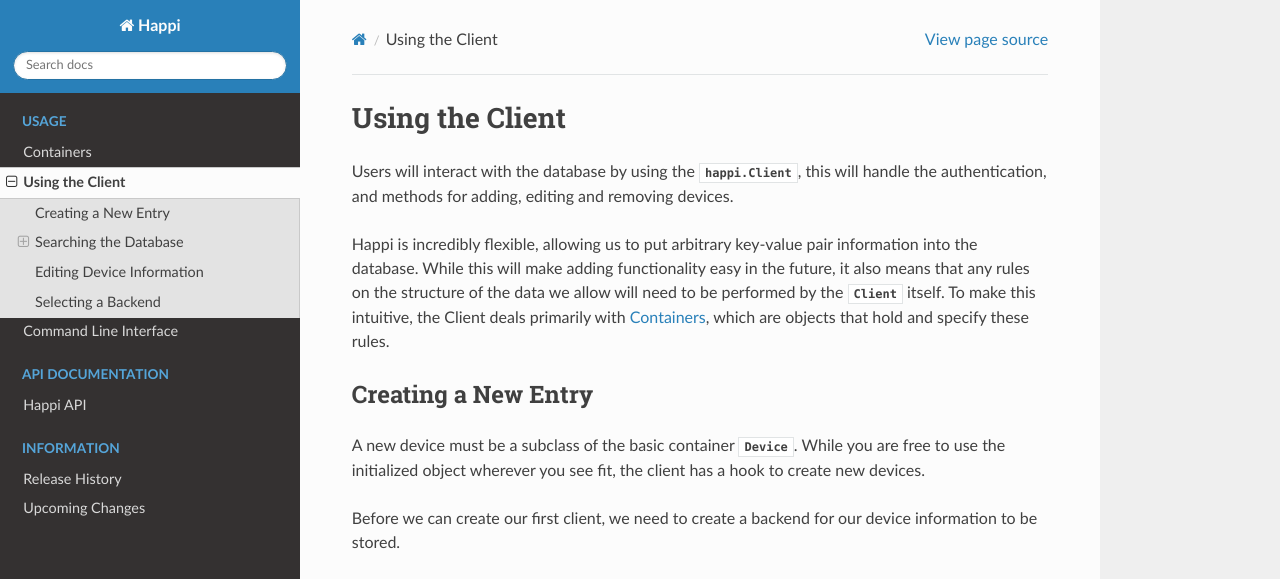
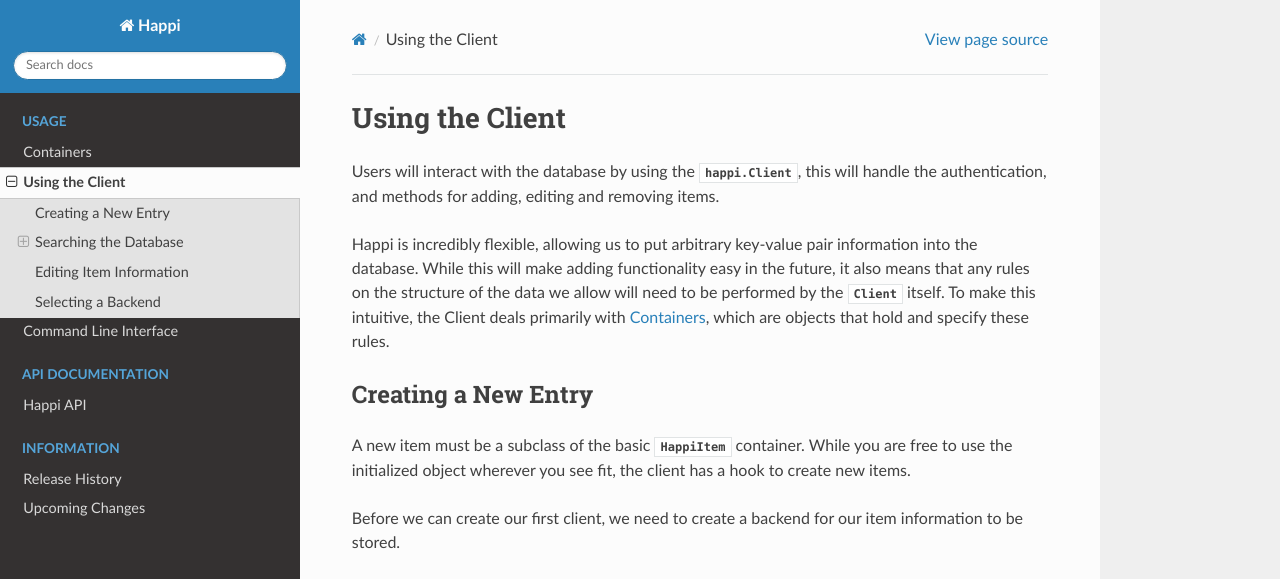
Before and after one commit to pcdshub/happi, a Sphinx documentation site: the page built from docs/source/client.rst, in a window 1280 px wide and 1400 px high. Shown: the top 579 px of the window. Built offline with Sphinx 7.4.7 and the Read the Docs theme 2.0.0, drawn with Linux system fonts in a browser that asks for light colours; some of the changed text lies outside the part shown; grey boxes are pictures that could not be loaded.

Commit message:
DOC: improve documentation post-deprecation

```diff
--- a/docs/source/client.rst
+++ b/docs/source/client.rst
@@ -4,7 +4,7 @@
 ****************
 Users will interact with the database by using the :class:`happi.Client`, this
 will handle the authentication, and methods for adding, editing and removing
-devices.
+items.
 
 Happi is incredibly flexible, allowing us to put arbitrary key-value pair
 information into the database. While this will make adding functionality easy in
@@ -17,12 +17,17 @@
 
 Creating a New Entry
 ^^^^^^^^^^^^^^^^^^^^
-A new device must be a subclass of the basic container :class:`.Device`.
+A new item must be a subclass of the basic :class:`.HappiItem` container.
 While you are free to use the initialized object wherever you see fit, the client
-has a hook to create new devices.
+has a hook to create new items.
 
-Before we can create our first client, we need to create a backend for our device
+Before we can create our first client, we need to create a backend for our item
 information to be stored.
+
+.. ipython:: python
+   :suppress:
+
+   rm -f doc_test.json
 
 .. ipython:: python
 
@@ -36,47 +41,78 @@
 
 .. ipython:: python
 
-    from happi import Client, Device
+    from happi import Client, HappiItem
 
     client = Client(path='doc_test.json')
 
-    device = client.create_device("Device", name='my_device',prefix='PV:BASE', beamline='XRT', z=345.5, location_group="Loc1", functional_group="Func1", device_class='types.SimpleNamespace', args=[])
+    item = client.create_item("HappiItem", name='my_device',prefix='PV:BASE', beamline='XRT', z=345.5, location_group="Loc1", functional_group="Func1", device_class='types.SimpleNamespace', args=[])
 
-    device.save()
+    item.save()
 
-Alternatively, you can create the device separately and add the device
-explicitly using :meth:`.Device.save`
+Alternatively, you can create the item separately and add it explicitly using
+:meth:`.HappiItem.save`
 
 .. ipython:: python
 
-    device = Device(name='my_device2',prefix='PV:BASE2', beamline='MFX', z=355.5, location_group="Loc2", functional_group="Func2")
+    item = HappiItem(name='my_device2',prefix='PV:BASE2', beamline='MFX', z=355.5, location_group="Loc2", functional_group="Func2")
 
-    client.add_device(device)
+    client.add_item(item)
 
 The main advantage of the first method is that all of the container classes are
-already stored in the :attr:`.Client.device_types` dictionary so they can be
-easily accessed with a string. Keep in mind, that either way, all of the
-mandatory information needs to be given to the device before it can be loaded
-into the database.
+already managed by th eclient so they can be easily accessed with a string.
+Keep in mind, that either way, all of the mandatory information needs to be
+given to the item before it can be loaded into the database.
 
 Searching the Database
 ^^^^^^^^^^^^^^^^^^^^^^
-There are two ways to load information from the database
-:meth:`.Client.find_device` and :meth:`.Client.search`. The former should only
-be used to load one device at at a time. Both accept criteria in the from of
-keyword-value pairs to find the device or device/s you desire. Here are some
-example searches to demonstrate the power of the Happi Client.
+There are several ways to load information from the database
+:meth:`.Client.find_item`, :meth:`.Client.search`, and dictionary-like access.
 
-First, lets look for all the devices of type generic ``Device``:
+:meth:`.Client.find_item` is intended to only load one item at at a time. Both
+accept criteria in the from of keyword-value pairs to find the item or items
+you desire.
+
+You can quickly query the client by item name and get a ``SearchResult`` that
+can be used to introspect metadata or even instantiate the corresponding item
+instance.
 
 .. ipython:: python
 
-    results = client.search(type='Device')
+    result = client["my_device"]
+
+The client acts as a Python mapping, so you may inspect it as you would a
+dictionary. For example:
+
+.. ipython:: python
+
+    # All of the item names:
+    list(client.keys())
+    # All of the database entries as SearchResults:
+    list(client.values())
+    # Pairs of (name, SearchResult):
+    list(client.items())
 
 
-This returns a list of zero or more :class:`SearchResult` instances, which can
-be used to introspect metadata or even instantiate the corresponding device
-instance.
+You could, for example, grab the first key by name and access it using
+``__getitem__``:
+
+.. ipython:: python
+
+    key_0 = list(client)[0]
+    key_0
+    client[key_0]
+
+Or see how many entries are in the database:
+
+.. ipython:: python
+
+    len(client)
+
+Here's a search that gets all the items of type generic ``HappiItem``:
+
+.. ipython:: python
+
+    results = client.search(type="HappiItem")
 
 
 Working with the SearchResult
@@ -130,7 +166,7 @@
 
 .. ipython:: python
 
-    client.search(type='Device', beamline='MFX')
+    client.search(type='HappiItem', beamline='MFX')
 
 
 Searching a range
@@ -141,9 +177,9 @@
 
 .. ipython:: python
 
-    client.search_range('z', start=314.4, end=348.6, type='Device')
+    client.search_range('z', start=314.4, end=348.6, type='HappiItem')
 
-This would return all devices between Z=314.4 and Z=348.6.
+This would return all items between Z=314.4 and Z=348.6.
 
 Any numeric key can be filtered in the same way, replacing ``'z'`` with the
 key name.
@@ -158,18 +194,18 @@
     client.search_regex(name='my_device[2345]')
 
 
-Editing Device Information
-^^^^^^^^^^^^^^^^^^^^^^^^^^
-The workflow for editing a device looks very similar to the code within
-:ref:`entry_code`, but instead of instantiating the device you use either
-:meth:`.Client.find_device` or :meth:`.Client.search` to grab an existing device from
-the data prefix. When the device is retrieved this way the class method
-:meth:`.Device.save` is overwritten, simply call this when you are done editing
-the Device information.
+Editing Item Information
+^^^^^^^^^^^^^^^^^^^^^^^^
+The workflow for editing an item looks very similar to the code within
+:ref:`entry_code`, but instead of instantiating the item you use either
+:meth:`.Client.find_item` or :meth:`.Client.search` to grab an existing item from
+the data prefix. When the item is retrieved this way the class method
+:meth:`.HappiItem.save` is overwritten, simply call this when you are done
+editing.
 
 .. ipython:: python
 
-    my_motor = client.find_device(prefix='PV:BASE')
+    my_motor = client.find_item(prefix='PV:BASE')
 
     my_motor.z = 425.4
 
@@ -177,22 +213,22 @@
 
 .. note::
 
-    Because the database uses the ``prefix`` key as a device's identification you
+    Because the database uses the ``name`` key as an item's identification you
     can not edit this information in the same way. Instead you must explicitly
-    remove the device and then use :meth:`.Client.add_device` to create a new
+    remove the item and then use :meth:`.Client.add_item` to create a new
     entry.
 
 Finally, lets clean up our example objects by using
-:meth:`.Client.remove_device` to clean them from the database
+:meth:`.Client.remove_item` to clean them from the database
 
 .. ipython:: python
 
-    device_1 = client.find_device(name='my_device')
+    item_1 = client.find_item(name='my_device')
 
-    device_2 = client.find_device(name='my_device2')
+    item_2 = client.find_item(name='my_device2')
 
-    for device in (device_1, device_2):
-        client.remove_device(device)
+    for item in (item_1, item_2):
+        client.remove_item(item)
 
 .. _db_choice:
 
```
